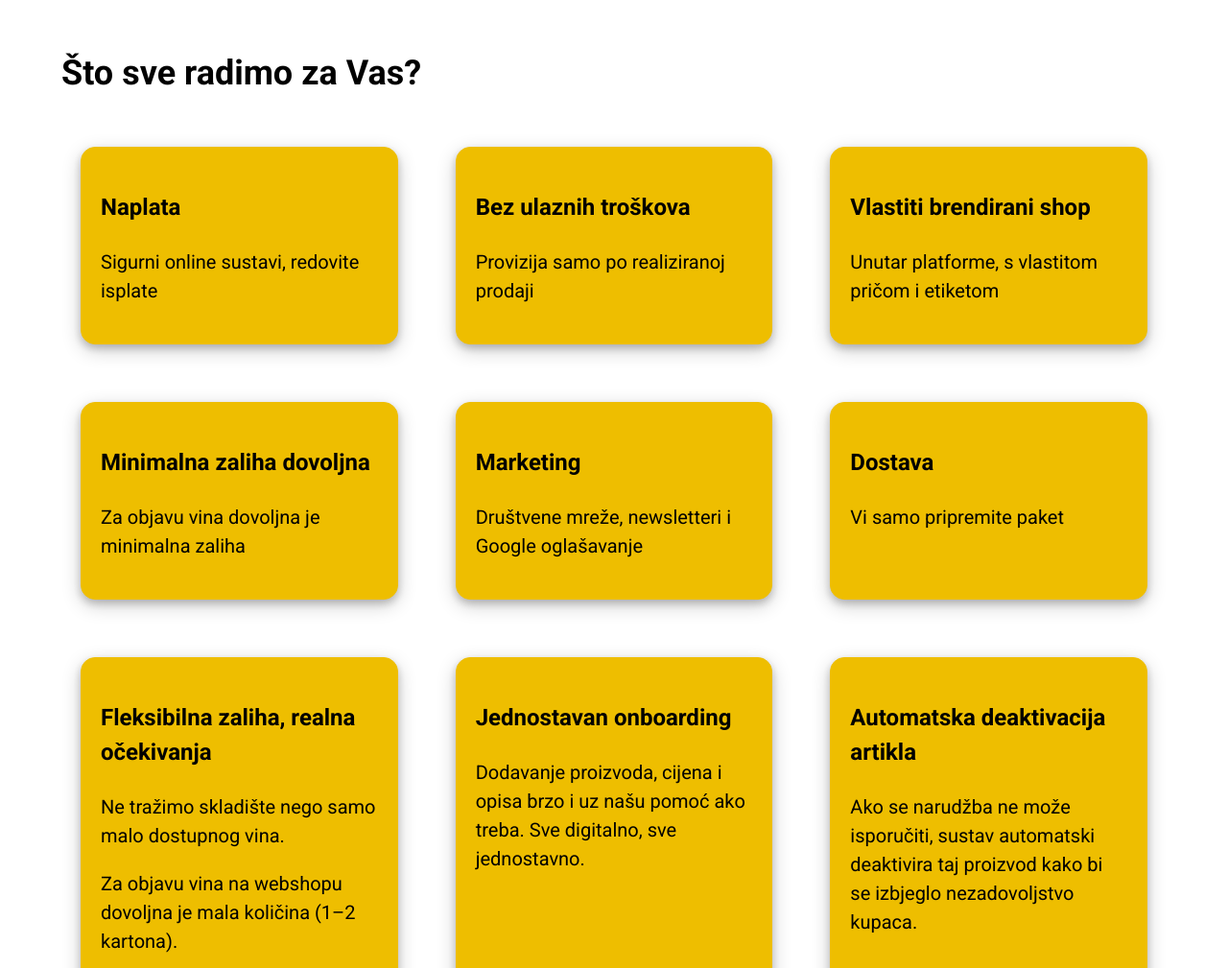
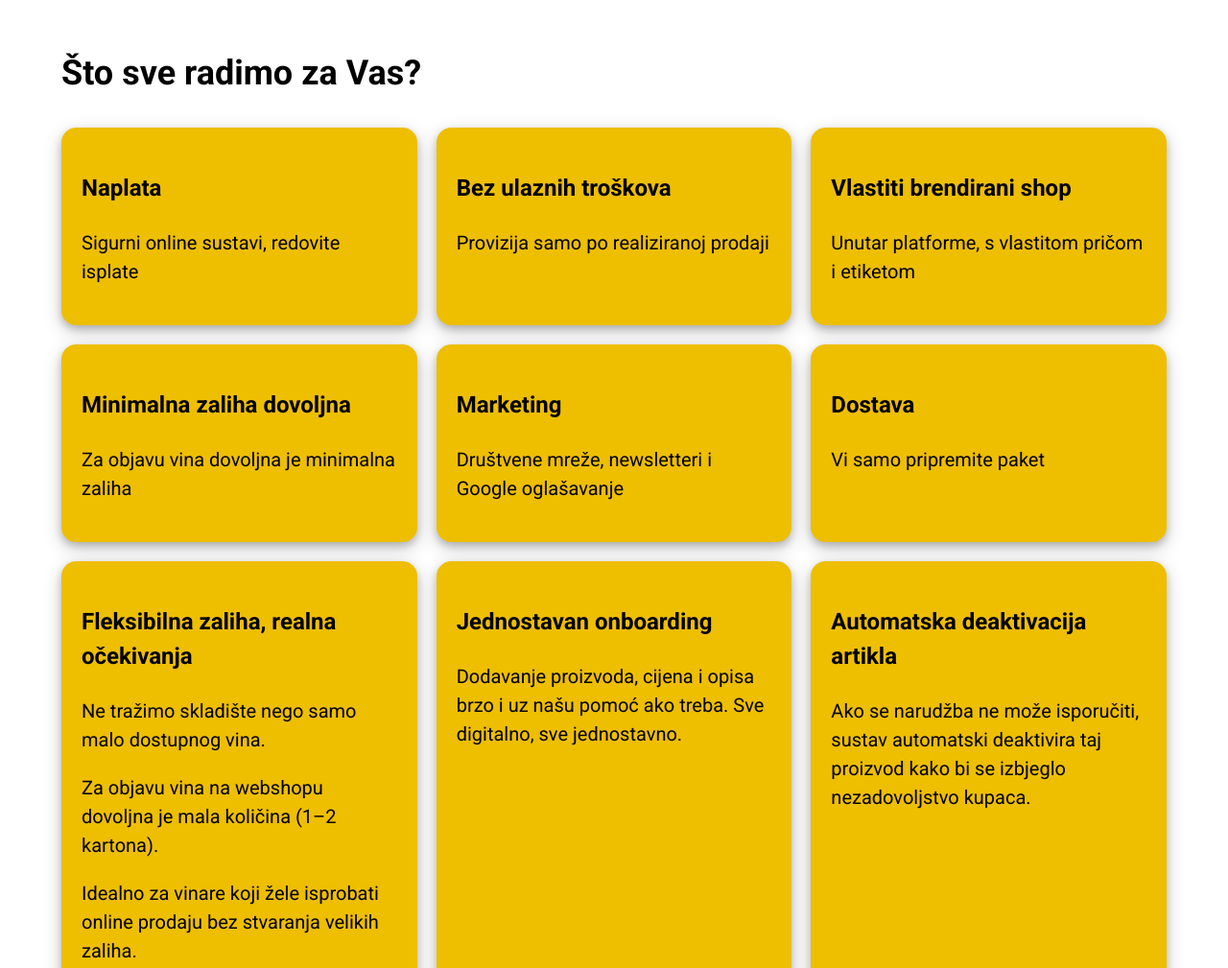
Before and after one commit to tomile247/Bear-Merlin, a website built with Vite: page index.html in a window 1280 px wide. Shown: the part 1160-2169 px from the top of the page at 96% size. Built offline with nearby package versions, Linux system fonts and the light colour scheme.

Commit message:
Style adjustments

```diff
--- a/src/style.css
+++ b/src/style.css
@@ -142,11 +142,7 @@ section {
   gap: 20px;
 
   .card {
-
-
     flex: 1 1 25%;
-    /*width: 25%;*/
-    margin: 20px;
     padding: 20px;
     min-width: 250px;
     border-radius: 15px;
```
